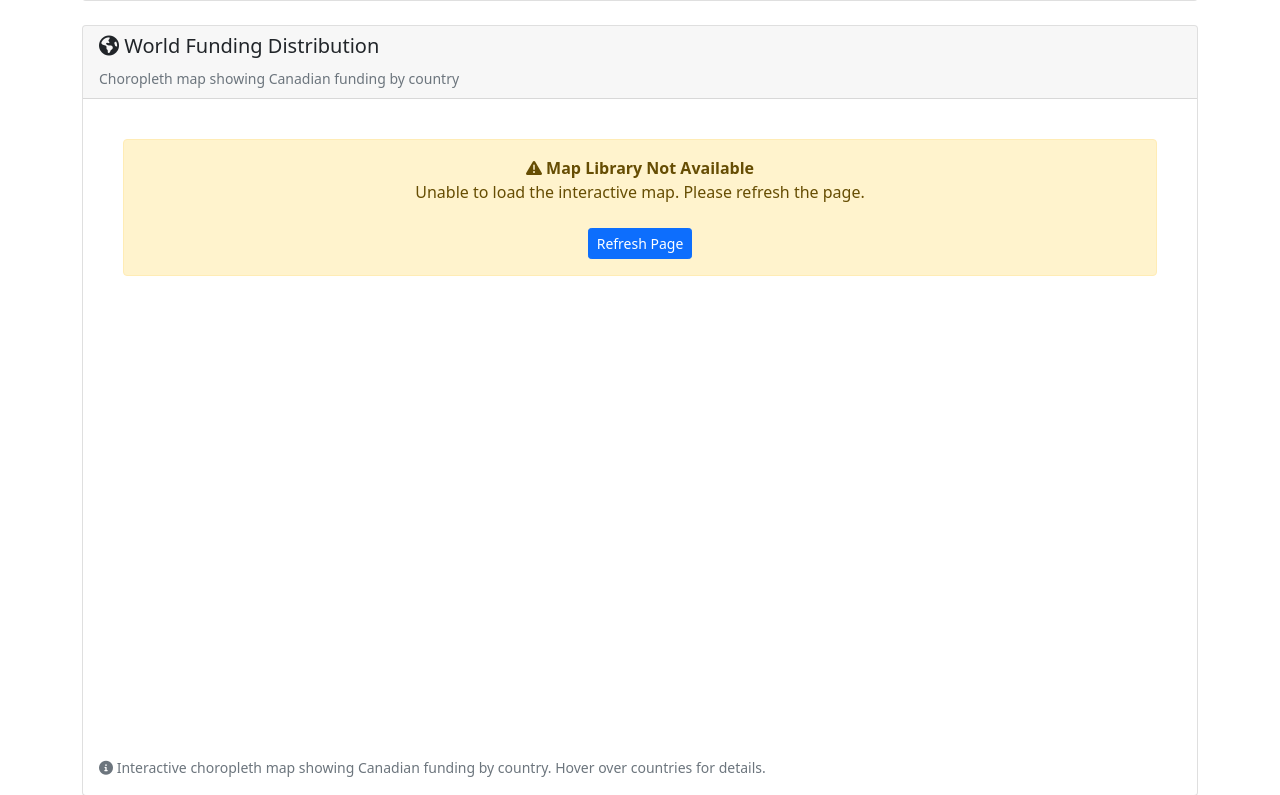
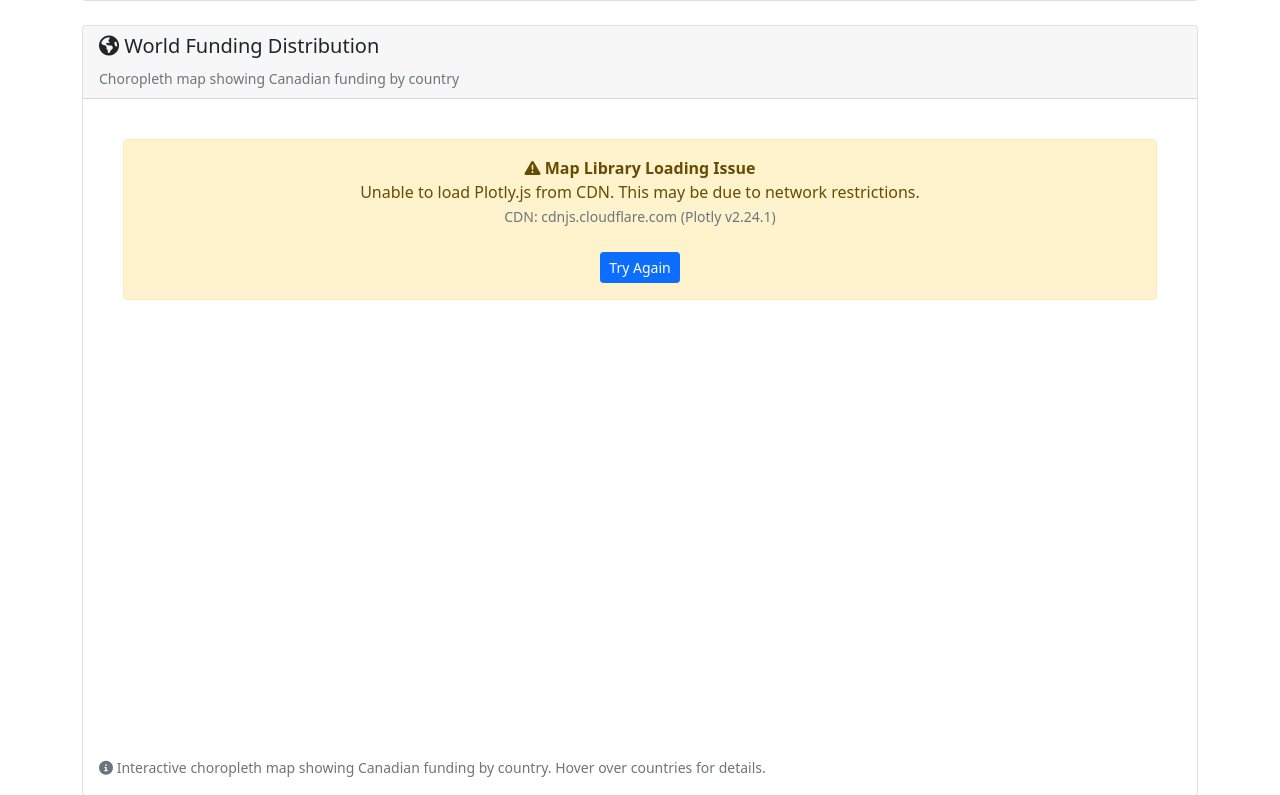
Before and after one commit to choxos/Canada_grants, a Django app: page /global-affairs/statistics/ in a window 1280 px wide. Shown: the part 1456-2251 px from the top of the page. Run offline with Django 4.2, Linux system fonts and the light colour scheme; data that the repository does not hold is empty.

Commit message:
🔧 Fix Plotly CDN Loading - Switch to Cloudflare + Retry Logic
✅ CDN Changes:
- Switched from jsdelivr to cdnjs.cloudflare.com (more reliable)
- Using Plotly.js v2.24.1 from Cloudflare CDN
- Cloudflare CDN often works when others are blocked

🔄 Retry Logic Added:
- 500ms initial delay to allow CDN loading
- 2-second retry mechanism for slow connections
- Better error messages with CDN information
- Detailed console logging for debugging

🐛 Debugging Improvements:
- Console logs show exact Plotly availability status
- Clear error messages about CDN loading issues
- Retry attempt logging for troubleshooting

🎯 Problem: User getting 'Plotly library not loaded' error
💡 Solution: More reliable CDN + intelligent retry logic

This should resolve CDN loading issues across different network conditions.

```diff
--- a/templates/grants/gac_statistics.html
+++ b/templates/grants/gac_statistics.html
@@ -4,8 +4,8 @@
 {% block title %}Global Affairs Canada - Statistics{% endblock %}
 
 {% block extra_head %}
-<!-- Use specific Plotly.js version that works (same as democracy-analysis) -->
-<script src="https://cdn.jsdelivr.net/npm/plotly.js-dist@2.24.1/plotly.min.js"></script>
+<!-- Try cdnjs (Cloudflare) - often works when others don't -->
+<script src="https://cdnjs.cloudflare.com/ajax/libs/plotly.js/2.24.1/plotly.min.js"></script>
 <style>
     .plotly-graph-div {
         border-radius: 8px;
@@ -346,25 +346,51 @@ document.addEventListener('DOMContentLoaded', function() {
 
     console.log('GAC Statistics charts initialized successfully!');
 
-    // Initialize World Choropleth Map with Plotly (simple approach)
-    initPlotlyWorldMap();
+    // Initialize World Choropleth Map with Plotly (with delay to ensure library loads)
+    setTimeout(initPlotlyWorldMap, 500);
 
     // Plotly World Choropleth Map
     function initPlotlyWorldMap() {
         console.log('🗺️ Initializing Plotly world map...');
+        console.log('🔍 Checking Plotly availability:', typeof Plotly);
 
-        // Simple check if Plotly is available
+        // Check if Plotly is available
         if (typeof Plotly === 'undefined') {
-            console.error('❌ Plotly library not loaded');
-            document.getElementById('worldMap').innerHTML =
-                '<div class="alert alert-warning text-center m-4">' +
-                '<i class="fas fa-exclamation-triangle"></i> ' +
-                '<strong>Map Library Not Available</strong><br>' +
-                'Unable to load the interactive map. Please refresh the page.' +
-                '<br><br><button class="btn btn-primary btn-sm" onclick="location.reload()">Refresh Page</button>' +
-                '</div>';
+            console.error('❌ Plotly library not loaded from CDN');
+            console.log('💡 Trying to wait a bit more and retry...');
+
+            // Try waiting a bit more for slow connections
+            setTimeout(function() {
+                console.log('🔍 Retrying Plotly check:', typeof Plotly);
+                if (typeof Plotly !== 'undefined') {
+                    console.log('✅ Plotly loaded on retry - initializing map');
+                    createPlotlyMap();
+                } else {
+                    console.error('❌ Plotly still not available after retry');
+                    showMapError();
+                }
+            }, 2000);
             return;
         }
+
+        console.log('✅ Plotly library ready - creating map');
+        createPlotlyMap();
+    }
+
+    // Show map error message
+    function showMapError() {
+        document.getElementById('worldMap').innerHTML =
+            '<div class="alert alert-warning text-center m-4">' +
+            '<i class="fas fa-exclamation-triangle"></i> ' +
+            '<strong>Map Library Loading Issue</strong><br>' +
+            'Unable to load Plotly.js from CDN. This may be due to network restrictions.' +
+            '<br><small class="text-muted">CDN: cdnjs.cloudflare.com (Plotly v2.24.1)</small>' +
+            '<br><br><button class="btn btn-primary btn-sm" onclick="location.reload()">Try Again</button>' +
+            '</div>';
+    }
+
+    // Create the actual Plotly map
+    function createPlotlyMap() {
 
         // Safety check for data (like democracy-analysis does)
         if (!countryData || !Array.isArray(countryData) || countryData.length === 0) {
```
